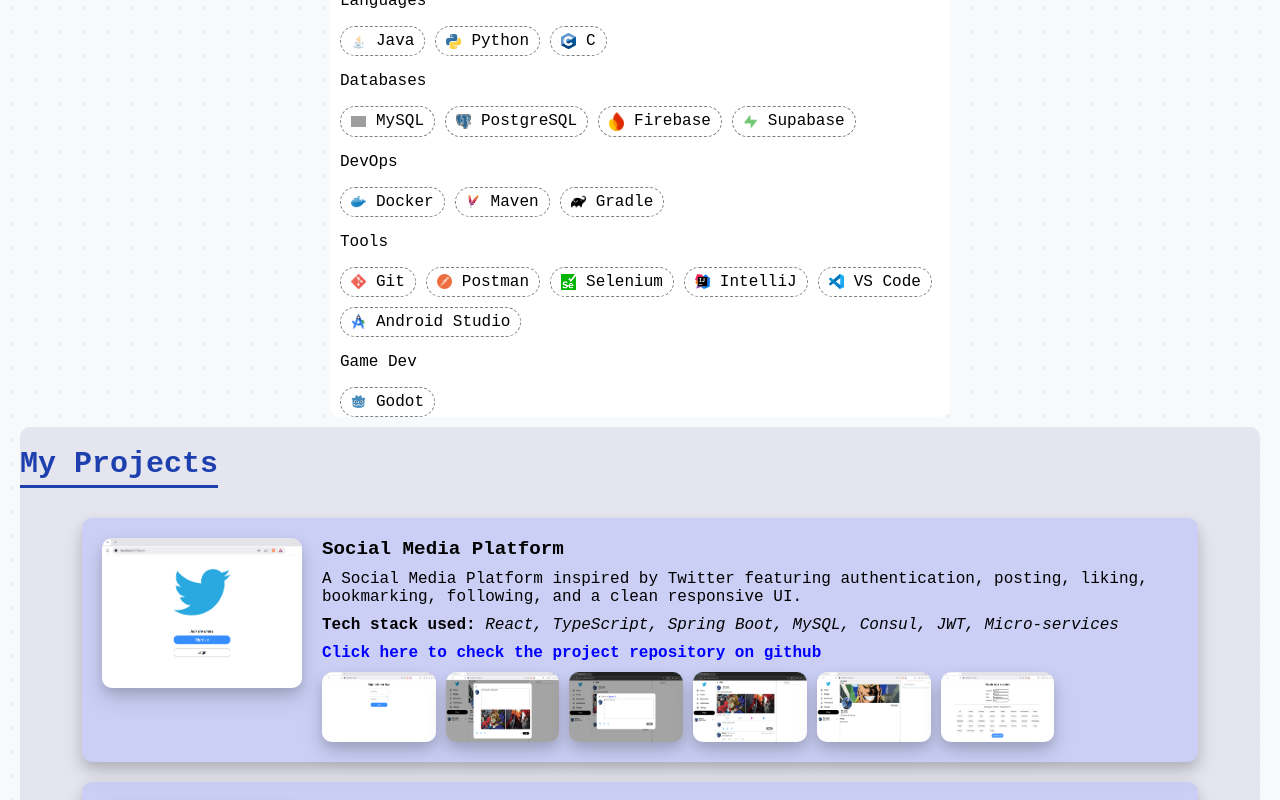
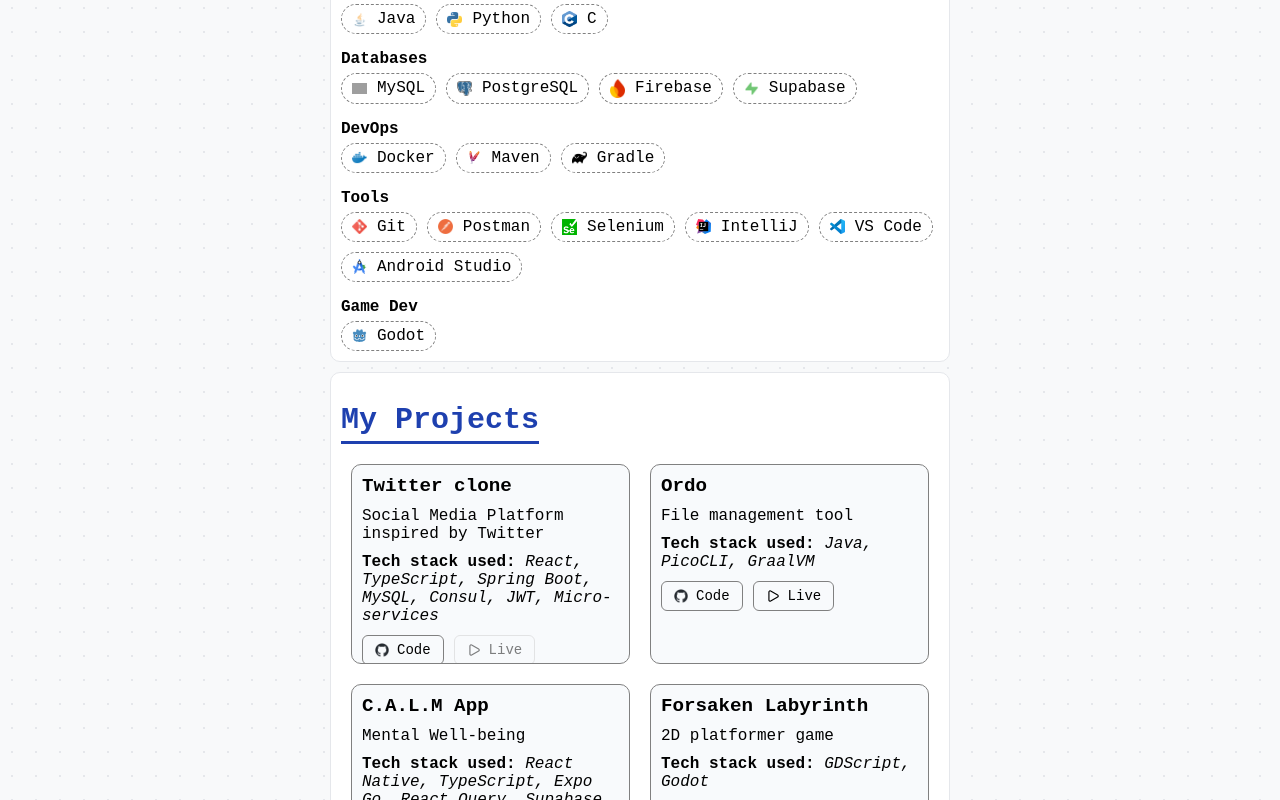
Before and after one commit to shawshank725/shawshank725.github.io, a React (Vite) app: page / in a window 1280 px wide. Shown: the part 820-1620 px from the top of the page. Built offline with nearby package versions, Linux system fonts and the light colour scheme; grey boxes are pictures that could not be loaded.

Commit message:
fixed the portfolio. adding contributions is left.

```diff
--- a/package.json
+++ b/package.json
@@ -13,7 +13,6 @@
     "deploy": "gh-pages -d dist"
   },
   "dependencies": {
-    "lucide-react": "^0.537.0",
     "react": "^19.1.0",
     "react-dom": "^19.1.0",
     "react-hash-link": "^1.0.2",
--- a/src/App.tsx
+++ b/src/App.tsx
@@ -20,7 +20,7 @@
       <SkillsPage reference={skillsPageRef} />
       <ProjectsPage reference={projectsPageRef} />
       <p className="copyright">© {date} Shashank Verma. All rights reserved.</p>
-      <Toggler/>
+      {/* <Toggler/> */}
     </div>
   )
 }
--- a/src/components/ProjectCard.tsx
+++ b/src/components/ProjectCard.tsx
@@ -1,16 +1,15 @@
-import { useState } from 'react';
 import '@styles/ProjectCard.css';
-import PhotoViewer from '@components/PhotoViewer';
-import useOutsideAlerter from '@hooks/useOutsideAlerter';
+import githubIcon from "@assets/github/github-mark.png";
+import { Play } from 'lucide-react';
 
-export type ProjectCardType= {
-    projectImage:string;
-    heading:string;
-    description:string;
-    techStack:string;
-    githubUrl:string;
-    liveDemoUrl?:string;
-    otherImages:string[];
+export type ProjectCardType = {
+    //projectImage:string;
+    heading: string;
+    description: string;
+    techStack: string;
+    githubUrl: string;
+    liveDemoUrl?: string;
+    //otherImages:string[];
 }
 
 export type ProjectCardProp = {
@@ -18,25 +17,50 @@
 }
 
 
-export default function ProjectCard({projectCardType}: ProjectCardProp) {
+export default function ProjectCard({ projectCardType }: ProjectCardProp) {
 
-    const [showPhotoViewer, setShowPhotoViewer] = useState<boolean>(false);
-    const [selectedPhoto, setSelectedPhoto] = useState<string>("");
-    const {ref: photoViewerRef} = useOutsideAlerter<HTMLDivElement>(undefined, setSelectedPhoto);
+    // const [showPhotoViewer, setShowPhotoViewer] = useState<boolean>(false);
+    // const [selectedPhoto, setSelectedPhoto] = useState<string>("");
+    // const {ref: photoViewerRef} = useOutsideAlerter<HTMLDivElement>(undefined, setSelectedPhoto);
 
     return (
         <div className='projectCardContainer'>
-            <div className='projectImageContainer'>
-                <img src={projectCardType.projectImage} className='projectImage' onClick={()=> {setSelectedPhoto(projectCardType.projectImage)}}/>
-            </div>
+            {/* <div className='projectImageContainer'>
+                <img src={projectCardType.projectImage} className='projectImage'
+                // onClick={()=> {setSelectedPhoto(projectCardType.projectImage)}}
+                />
+            </div> */}
             <div className="projectDescriptionContainer">
                 <span className='projectHeading'>{projectCardType.heading}</span>
                 <span className='projectDescription'>{projectCardType.description}</span>
                 <div>
-                    <span style={{fontWeight:"bold"}}>Tech stack used: </span>
+                    <span style={{ fontWeight: "bold" }}>Tech stack used: </span>
                     <span className='projectTechStack'>{projectCardType.techStack}</span>
                 </div>
-                <a href={projectCardType.githubUrl}
+
+                <div className="projectButtons">
+
+                    <a
+                        href={projectCardType.githubUrl}
+                        className={`projectBtn ${!projectCardType.githubUrl ? 'disabled' : ''}`}
+                        target="_blank"
+                    >
+                        <img src={githubIcon} className="projectBtnIcon" />
+                        <span>Code</span>
+                    </a>
+
+                    <a
+                        href={projectCardType.liveDemoUrl}
+                        className={`projectBtn ${!projectCardType.liveDemoUrl ? 'disabled' : ''}`}
+                        target="_blank"
+                    >
+                        <Play className="projectBtnIcon" />
+                        <span>Live</span>
+                    </a>
+
+                </div>
+
+                {/* <a href={projectCardType.githubUrl}
                  className='projectGithubUrl'
                  target='_blank'
                  >
@@ -48,8 +72,8 @@
                             Click here to try out the project
                         </a>
                     )
-                }
-                <div className='allOtherImagesContainer'>
+                } */}
+                {/* <div className='allOtherImagesContainer'>
                     {
                         projectCardType.otherImages.map((otherImage)=> (
                             <div className='otherImageContainer'>
@@ -57,9 +81,9 @@
                             </div>
                         ))
                     }
-                </div>
+                </div> */}
             </div>
-            {
+            {/* {
                 selectedPhoto != "" && selectedPhoto !=null && (
                     <PhotoViewer
                         selectedPhoto={selectedPhoto}
@@ -69,7 +93,7 @@
                         refer={photoViewerRef}
                     />
                 )
-            }
+            } */}
         </div>
     )
 }
--- a/src/components/ProjectsPage.tsx
+++ b/src/components/ProjectsPage.tsx
@@ -8,19 +8,21 @@
     return (
         <div className="projectsPageContainer" ref={reference}>
             <Heading heading="My Projects"/>
-            {
+            <div className="projectsGrid">
+                {
                 projects.map((project)=>(
                     <ProjectCard projectCardType={{
-                        projectImage: project.projectImage,
+                        //projectImage: project.projectImage,
                         heading: project.heading,
                         description: project.description,
                         techStack: project.techStack,
                         githubUrl: project.githubUrl,
                         liveDemoUrl: project.liveDemoUrl,
-                        otherImages: project.otherImages
+                        // otherImages: project.otherImages
                     }} />
                 ))
             }
+            </div>
         </div>
     )
 }
--- a/src/components/SkillsPage.tsx
+++ b/src/components/SkillsPage.tsx
@@ -11,7 +11,7 @@
     <div>
       {Object.entries(skills_group).map(([groupName, groupSkills]) => (
         <div key={groupName}>
-          <p>{groupName}</p>
+          <p className='skillsBadgeGroupName'>{groupName}</p>
 
           <div className="skillsGroupContainer">
             {groupSkills.map((skills_group) => (
--- a/src/constants/projects.ts
+++ b/src/constants/projects.ts
@@ -30,47 +30,37 @@
 
 export const projects: ProjectCardType[] = [
   {
-    projectImage: xcloneLanding,
-    heading: "Social Media Platform",
-    description: "A Social Media Platform inspired by Twitter featuring authentication, posting, liking, bookmarking, following, and a clean responsive UI.",
+    //projectImage: xcloneLanding,
+    heading: "Twitter clone",
+    description: "Social Media Platform inspired by Twitter",
     techStack: "React, TypeScript, Spring Boot, MySQL, Consul, JWT, Micro-services",
     githubUrl: "https://github.com/shawshank725/twitter-clone-spring-boot-react-microservices",
-    otherImages: [
-      xcloneLogin,
-      xclonePostModal,
-      xclonePostModalNoReply,
-      xclonePostViewer,
-      xcloneProfilePage,
-      xcloneRegister,
-    ]
+    // otherImages: [ xcloneLogin,   xclonePostModal,xclonePostModalNoReply,xclonePostViewer,xcloneProfilePage, xcloneRegister,   ]
   },
   {
-    projectImage: ordo,
-    heading: "Ordo: File management CLI tool",
-    description: "A file management tool made using PicoCLI, Java and converted into native binary using GraalVM to enable user to batch rename, delete, move or copy files. It is also published on Maven Central.",
+    //projectImage: ordo,
+    heading: "Ordo",
+    description: "File management tool",
     techStack: "Java, PicoCLI, GraalVM",
     githubUrl: "https://github.com/shawshank725/ordo",
     liveDemoUrl: "https://github.com/shawshank725/ordo/releases/tag/1.1.0",
-    otherImages: [ ordoDelete, ordoOpen, ordoRename]
+    // otherImages: [ ordoDelete, ordoOpen, ordoRename]
   },
   {
-    projectImage: logo,
+    //projectImage: logo,
     heading: "C.A.L.M App",
-    description: "This is an application made for the university to provide a relaxing environment for students. It allows students to book an appointment with an expert.",
+    description: "Mental Well-being",
     techStack: "React Native, TypeScript, Expo Go, React Query, Supabase",
     githubUrl: "https://github.com/shawshank725/calm-android-app-final",
-    otherImages: [page1, page2, page3, page4, page5]
+    // otherImages: [page1, page2, page3, page4, page5]
   },
   {
-    projectImage: gameMainMenu,
-    heading: "2D Platformer Game",
-    description: "A 2D platformer game with multiple levels, lighting effects, and a main menu. Built using Godot and GDScript.",
+    //projectImage: gameMainMenu,
+    heading: "Forsaken Labyrinth",
+    description: "2D platformer game",
     techStack: "GDScript, Godot",
     githubUrl: "https://github.com/shawshank725/forsakenLabyrinth",
     liveDemoUrl: "https://shawshank725.github.io/forsakenLabyrinth/",
-    otherImages: [
-      gameLevel,
-      gameLights,
-    ]
+    // otherImages: [      gameLevel,      gameLights,    ]
   }
 ];
--- a/src/styles/ProjectCard.css
+++ b/src/styles/ProjectCard.css
@@ -1,15 +1,25 @@
 .projectCardContainer {
     display: flex;
-    background-color: rgba(141, 152, 255, 0.295);
-    width: 90%;
-    flex-direction: row;
+    background-color: #f8fafc;
+    width: 100%;
+    align-self: center;
+    flex-direction: column;
     border-radius: 10px;
-    padding: 20px;
+    overflow: hidden;
+    column-gap: 20px;
     box-sizing: border-box;
-    column-gap: 20px;
-    box-shadow: 0 6px 12px rgba(0, 0, 0, 0.15), 0 12px 24px rgba(0, 0, 0, 0.1);
+    border: solid 1px grey;
+    transition: transform 0.2s ease, border 0.2s ease;
+    align-self: start;
+    height: 200px;
 }
-@media screen and (max-width: 600px) {
+
+.projectCardContainer:hover {
+    transform: translateY(-4px) scale(1.02);
+    border: 2px solid #3b82f6;
+}
+
+/* @media screen and (max-width: 600px) {
 
     .allOtherImagesContainer {
         display: grid;
@@ -24,24 +34,17 @@
         row-gap: 10px;
         align-items: center;
     }
-}
+} */
 
 .projectImageContainer {
-    width: 200px;
+    width: 100%;
     height: 150px;
     display: flex;
     align-items: center;
-    border-radius: 10px;
+
     overflow: hidden;
     justify-content: center;
     transition: transform 0.3s ease, box-shadow 0.3s ease;
-    box-shadow: 0 6px 12px rgba(0, 0, 0, 0.15), 0 12px 24px rgba(0, 0, 0, 0.1);
-}
-
-
-.projectImageContainer:hover {
-    transform: translateY(-4px) scale(1.02);
-    transition: transform 0.2s ease;
 }
 
 
@@ -56,6 +59,7 @@
     flex-direction: column;
     row-gap: 10px;
     flex: 1;
+    margin: 10px;
 }
 
 .projectHeading {
@@ -124,3 +128,43 @@
     align-items: center;
     column-gap: 10px;
 }
+
+
+
+.projectButtons {
+    display: flex;
+    gap: 10px;
+}
+
+/* base button */
+.projectBtn {
+    display: inline-flex;
+    align-items: center;
+    gap: 8px;
+    padding: 6px 12px;
+    border: 1px solid grey;
+    border-radius: 6px;
+    text-decoration: none;
+    color: black;
+    font-size: 14px;
+    transition: all 0.2s ease;
+}
+
+/* icon */
+.projectBtnIcon {
+    width: 14px;
+    height: 14px;
+}
+
+/* hover */
+.projectBtn:hover {
+    transform: translateY(-3px);
+    border: 1px solid #3b82f6;
+}
+
+/* disabled */
+.projectBtn.disabled {
+    pointer-events: none;
+    opacity: 0.5;
+    border: 1px solid #ccc;
+}
--- a/src/styles/ProjectsPage.css
+++ b/src/styles/ProjectsPage.css
@@ -1,12 +1,37 @@
 .projectsPageContainer {
     display: flex;
-    background-color: #e5e5f0;
-    width: 100%;
-    flex-direction: column;
-    align-items: center;
+    background-color: #FFFFFF;
+    width: 50%;
     border-radius: 10px;
     box-sizing: border-box;
-    row-gap: 20px;
-    padding-bottom: 30px;
-    margin-bottom: 10px;
+    align-self: center;
+    border: 1px solid #E5E7EB;
+    transition: all 0.3s ease;
+    flex-direction: column;
+    padding: 10px;
 }
+
+.projectsPageContainer:hover {
+    border-color: #3B82F6;
+    box-shadow: 0 10px 15px -3px rgba(59, 130, 246, 0.1);
+}
+
+@media screen and (max-width: 1000px) {
+    .projectsPageContainer {
+        width: 80%;
+    }
+}
+
+.projectsGrid {
+    display: grid;
+    grid-template-columns: repeat(2, 1fr);
+    gap: 20px;
+    padding: 10px;
+}
+
+/* tablet */
+@media (max-width: 900px) {
+    .projectsGrid {
+        grid-template-columns: 1fr;
+    }
+}
--- a/src/styles/SkillsPage.css
+++ b/src/styles/SkillsPage.css
@@ -5,16 +5,16 @@
     border-radius: 10px;
     box-sizing: border-box;
     align-self: center;
-    /* border: 1px solid #E5E7EB; */
+    border: 1px solid #E5E7EB;
     transition: all 0.3s ease;
-    padding-left: 10px;
     flex-direction: column;
+    padding: 10px;
 }
 
-/* .skillsPageContainer:hover {
+.skillsPageContainer:hover {
     border-color: #3B82F6;
     box-shadow: 0 10px 15px -3px rgba(59, 130, 246, 0.1);
-} */
+}
 
 .skillsGrid {
     display: grid;
@@ -104,6 +104,11 @@
 }
 
 /* hover effect */
+.skillsBadgeGroupName {
+    margin-bottom: 5px;
+    font-weight: bold;
+}
+
 .skillsBadgeDiv:hover {
     border-color: #3b82f6;
     background-color: rgba(59, 130, 246, 0.1);
```
Also changed, not shown: src/components/Contributions.tsx (added), 1 other file (tests, documents, lock files or other folders).
